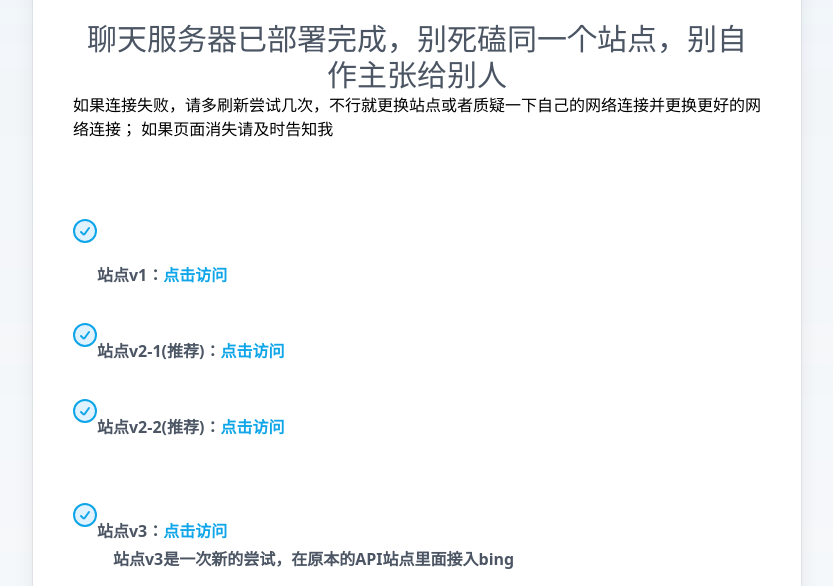
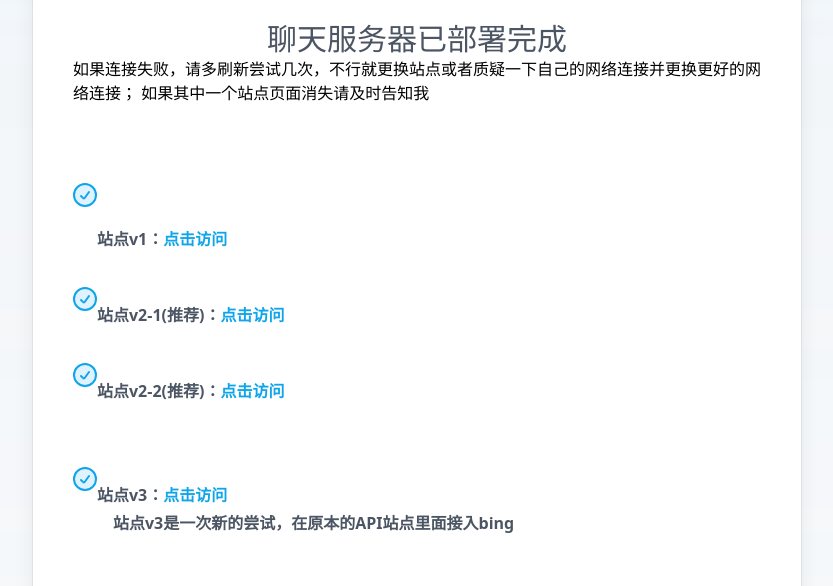
Before and after one commit to zhanghxiao/bingallone, a website: page index.html in a window 1280 px wide. Shown: the part 187-773 px from the top of the page, without its empty margins (223-1056 px from the left). Drawn offline with nearby package versions, Linux system fonts and the light colour scheme.

Commit message:
Update index.html

```diff
--- a/index.html
+++ b/index.html
@@ -43,9 +43,9 @@
         <div class="flex justify-center">
           <img src="/frontend/public/img/logo.svg" class="h-24" alt="BingAI" />
         </div>
-        <div class="mt-6 text-center text-3xl text-gray-600">聊天服务器已部署完成，别死磕同一个站点，别自作主张给别人</div>
+        <div class="mt-6 text-center text-3xl text-gray-600">聊天服务器已部署完成</div>
 	      <p>如果连接失败，请多刷新尝试几次，不行就更换站点或者质疑一下自己的网络连接并更换更好的网络连接；
-如果页面消失请及时告知我</p>
+如果其中一个站点页面消失请及时告知我</p>
         <div class="divide-y divide-gray-300/50">
           <div class="space-y-6 py-8 text-base leading-7 text-gray-600">
             <ul class="space-y-4">
```
